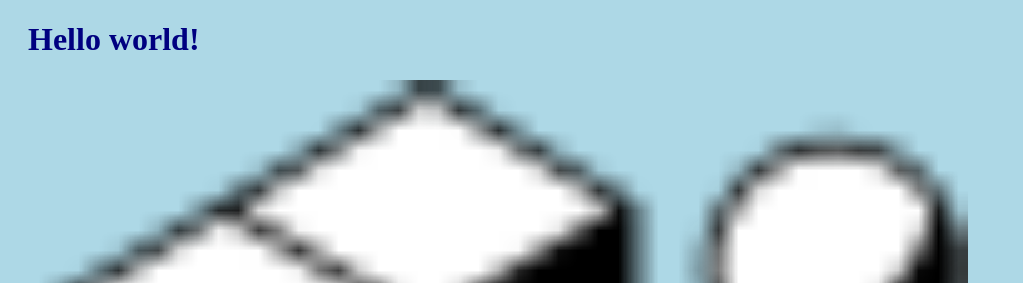
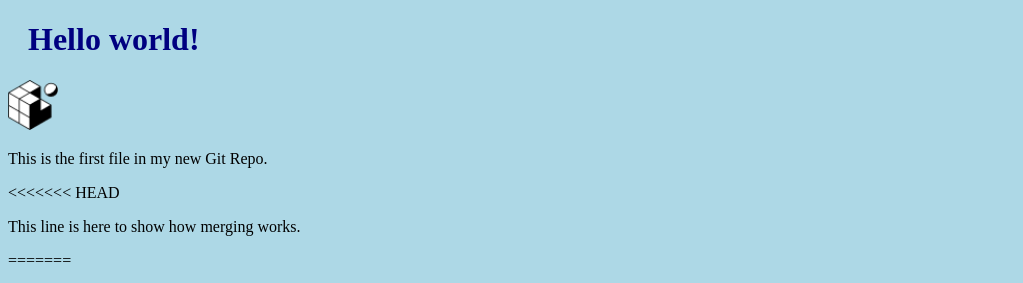
Before and after one commit to ImanBadra/ImaneBadra.github.io, a plain HTML site: page index.html in a window 1280 px wide. Shown: the top 283 px of the page, without its empty margins (0-1023 px from the left). Drawn offline with Linux system fonts and the light colour scheme.

Commit message:
Update index.html by resizing in the first picture style

```diff
--- a/index.html
+++ b/index.html
@@ -8,7 +8,7 @@
 
 <h1>Hello world!</h1>
 <div><img src="img_hello_world.png" alt="Hello World from Space"
-style="width:100%;max-width:960px"></div>
+style="width:50%;max-width:50px"></div>
 <p>This is the first file in my new Git Repo.</p>
 <<<<<<< HEAD
 <p>This line is here to show how merging works.</p>
```
